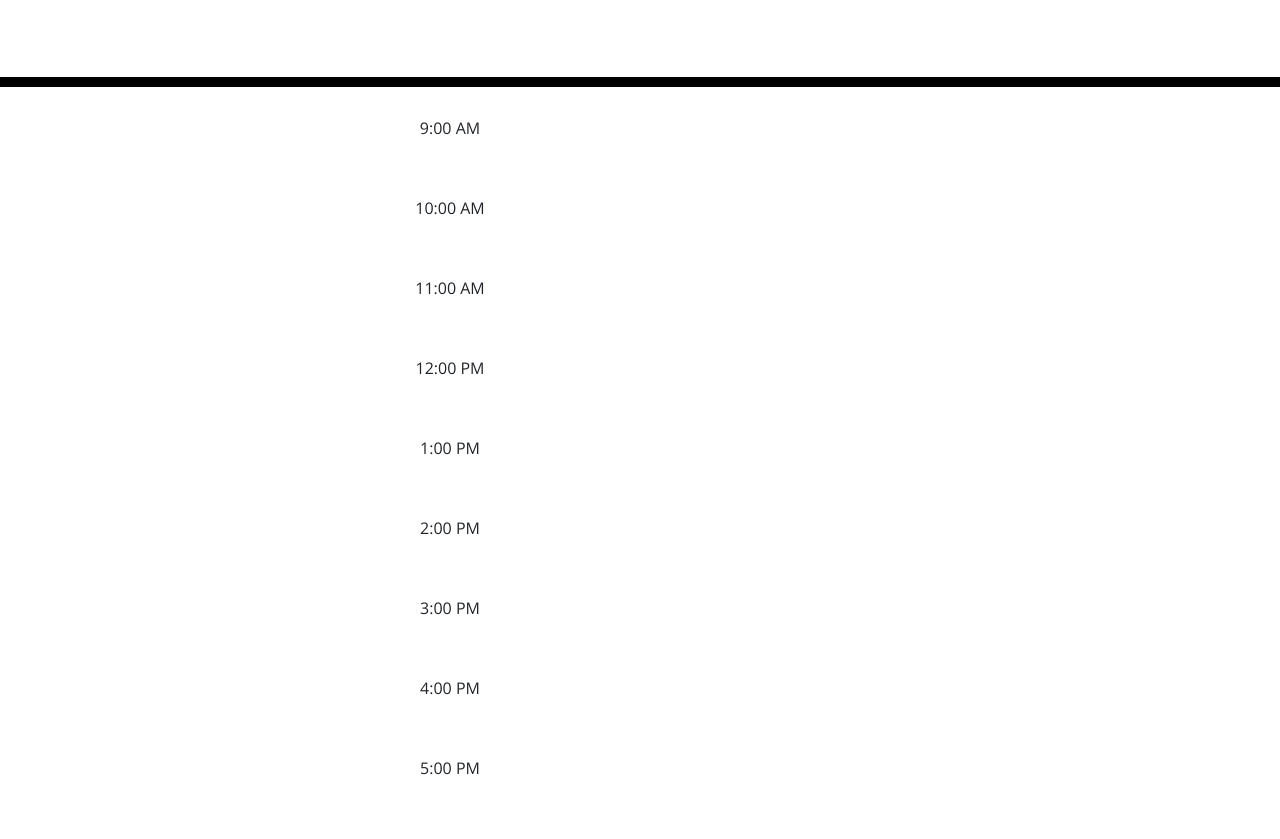
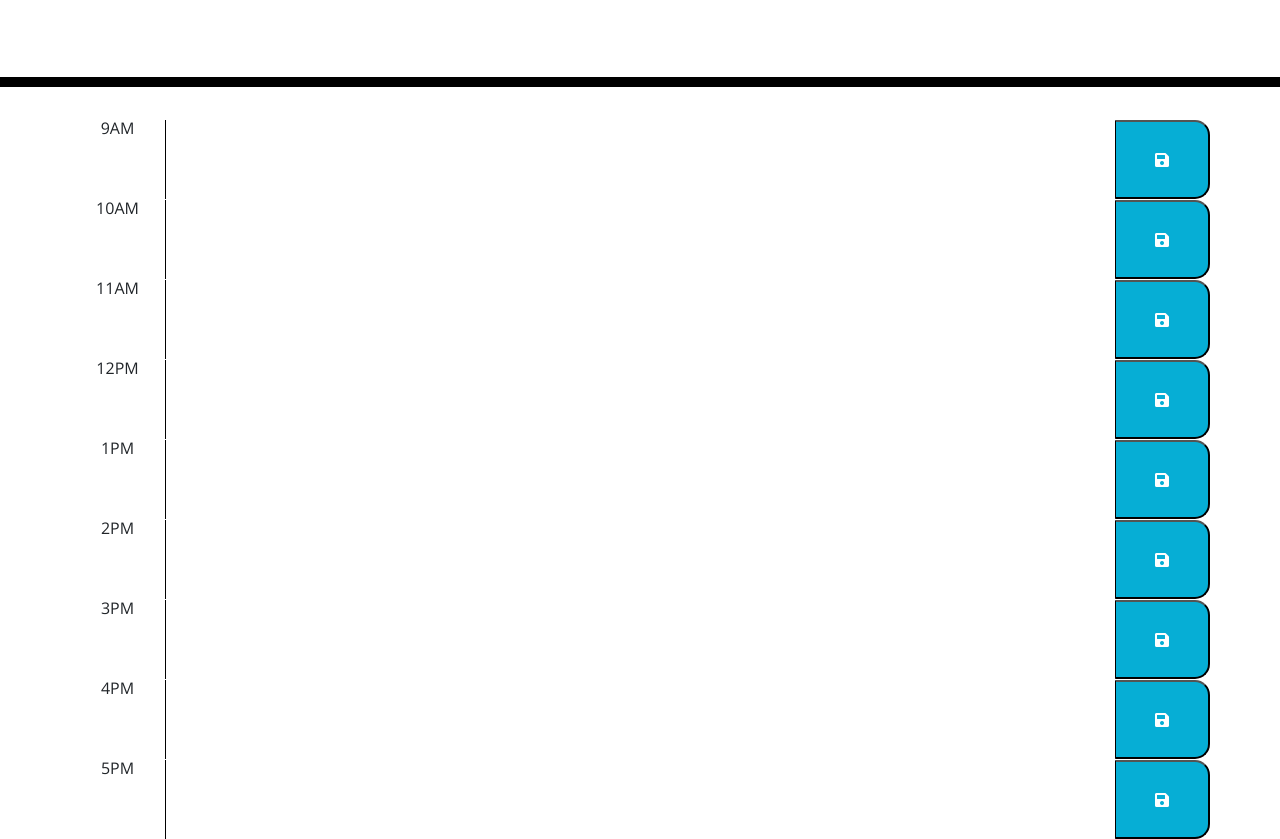
Before and after one commit to zorobijan/scheduler, a plain HTML site: page index.html in a window 1280 px wide. Shown: the part 181-1020 px from the top of the page. Drawn offline with nearby package versions, Linux system fonts and the light colour scheme; files that its build step writes are made by us from their sources.

Commit message:
added more to skeleton and beginning timer

```diff
--- a/index.html
+++ b/index.html
@@ -18,7 +18,7 @@
       href="https://fonts.googleapis.com/css?family=Open+Sans&display=swap"
       rel="stylesheet"
     />
-    <link rel="stylesheet" href="style.css" />
+    <link rel="stylesheet" href="./assets/css/style.css" />
     <title>Work Day Scheduler</title>
   </head>
 
@@ -28,37 +28,55 @@
       <p class="lead">A simple calendar app for scheduling your work day</p>
       <p id="currentDay" class="lead"></p>
     </header>
-    <main class="container">
+    <div class="container">
         <div id="1hr" class="row time-block">
-            <div class="col-md-8">9:00 AM</div>
+            <div class="col-md-1">9AM</div>
+            <textarea class = "col-md-10 description"></textarea>
+            <button class = "saveBtn col-md-1"><i class="fas fa-save"></i></button>
         </div>
         <div id="2hr" class="row time-block">
-            <div class="col-md-8">10:00 AM</div>
+            <div class="col-md-1">10AM</div>
+            <textarea class = "col-md-10 description"></textarea>
+            <button class = "saveBtn col-md-1"><i class="fas fa-save"></i></button>
         </div>
         <div id="3hr" class="row time-block">
-            <div class="col-md-8">11:00 AM</div>
+            <div class="col-md-1">11AM</div>
+            <textarea class = "col-md-10 description"></textarea>
+            <button class = "saveBtn col-md-1"><i class="fas fa-save"></i></button>
         </div>
         <div id="4hr" class="row time-block">
-            <div class="col-md-8">12:00 PM</div>
+            <div class="col-md-1">12PM</div>
+            <textarea class = "col-md-10 description"></textarea>
+            <button class = "saveBtn col-md-1"><i class="fas fa-save"></i></button>
         </div>
         <div id="5hr" class="row time-block">
-            <div class="col-md-8">1:00 PM</div>
+            <div class="col-md-1">1PM</div>
+            <textarea class = "col-md-10 description"></textarea>
+            <button class = "saveBtn col-md-1"><i class="fas fa-save"></i></button>
         </div>
         <div id="6hr" class="row time-block">
-            <div class="col-md-8">2:00 PM</div>
+            <div class="col-md-1">2PM</div>
+            <textarea class = "col-md-10 description"></textarea>
+            <button class = "saveBtn col-md-1"><i class="fas fa-save"></i></button>
+
         </div>
         <div id="7hr" class="row time-block">
-            <div class="col-md-8">3:00 PM</div>
+            <div class="col-md-1">3PM</div>
+            <textarea class = "col-md-10 description"></textarea>
+            <button class = "saveBtn col-md-1"><i class="fas fa-save"></i></button>
         </div>
         <div id="8hr" class="row time-block">
-            <div class="col-md-8">4:00 PM</div>
+            <div class="col-md-1">4PM</div>
+            <textarea class = "col-md-10 description"></textarea>
+            <button class = "saveBtn col-md-1"><i class="fas fa-save"></i></button>
         </div>
         <div id="9hr" class="row time-block">
-            <div class="col-md-8">5:00 PM</div>
+            <div class="col-md-1">5PM</div>
+            <textarea class = "col-md-10 description"></textarea>
+            <button class = "saveBtn col-md-1"><i class="fas fa-save"></i></button>
         </div>
-      <!-- Timeblocks go here -->
+    </main>
     </div>
-
     <script src="https://cdnjs.cloudflare.com/ajax/libs/jquery/3.2.1/jquery.min.js"></script>
     <script src="https://cdnjs.cloudflare.com/ajax/libs/moment.js/2.24.0/moment.min.js"></script>
   </body>
```
